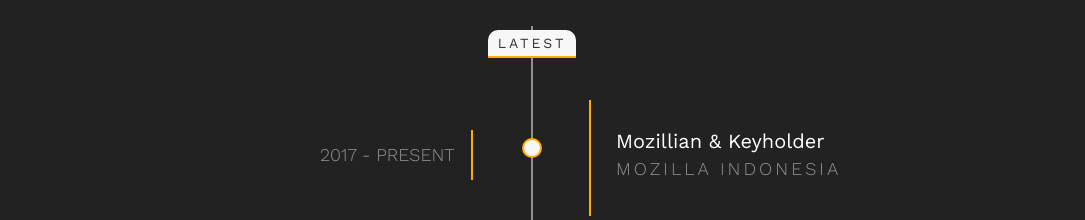
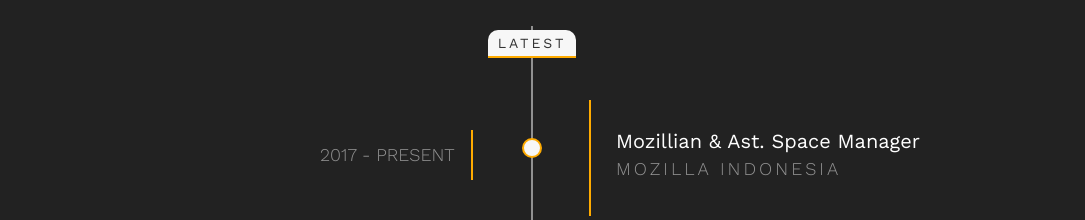
Before and after one commit to AdhanIsCuber/adhaniscuber.github.io, a plain HTML site: page bio.html in a window 1280 px wide. Shown: the part 900-1120 px from the top of the page, without its empty margins (108-1193 px from the left). Drawn offline with nearby package versions, Linux system fonts and the light colour scheme; files that its build step writes are made by us from their sources; files whose address does not match are found by name; a web font is replaced by a local one.

Commit message:
update bio

```diff
--- a/bio.html
+++ b/bio.html
@@ -116,7 +116,7 @@
                                         <span class="group-date">2017 - Present</span>
                                         <span class="group-middle"></span>
                                         <div class="group-desc">
-											<h3 class="group-title">Mozillian &amp; Keyholder</h3>
+                                            <h3 class="group-title">Mozillian &amp; Ast. Space Manager</h3>
                                             <span class="group-sub-title">Mozilla Indonesia</span>
                                         </div>
                                     </div>
@@ -166,7 +166,7 @@
                                         <span class="group-date-fixed">2010 - 2013</span>
                                         <span class="group-middle"></span>
                                         <div class="group-desc">
-											<h3 class="group-title">Student of  Science</h3>
+                                            <h3 class="group-title">Student of Science</h3>
                                             <span class="group-sub-title">Senior High School 25 Jakarta</span>
                                         </div>
                                     </div>
```
Lines whose indentation alone changed are shown as unchanged.
